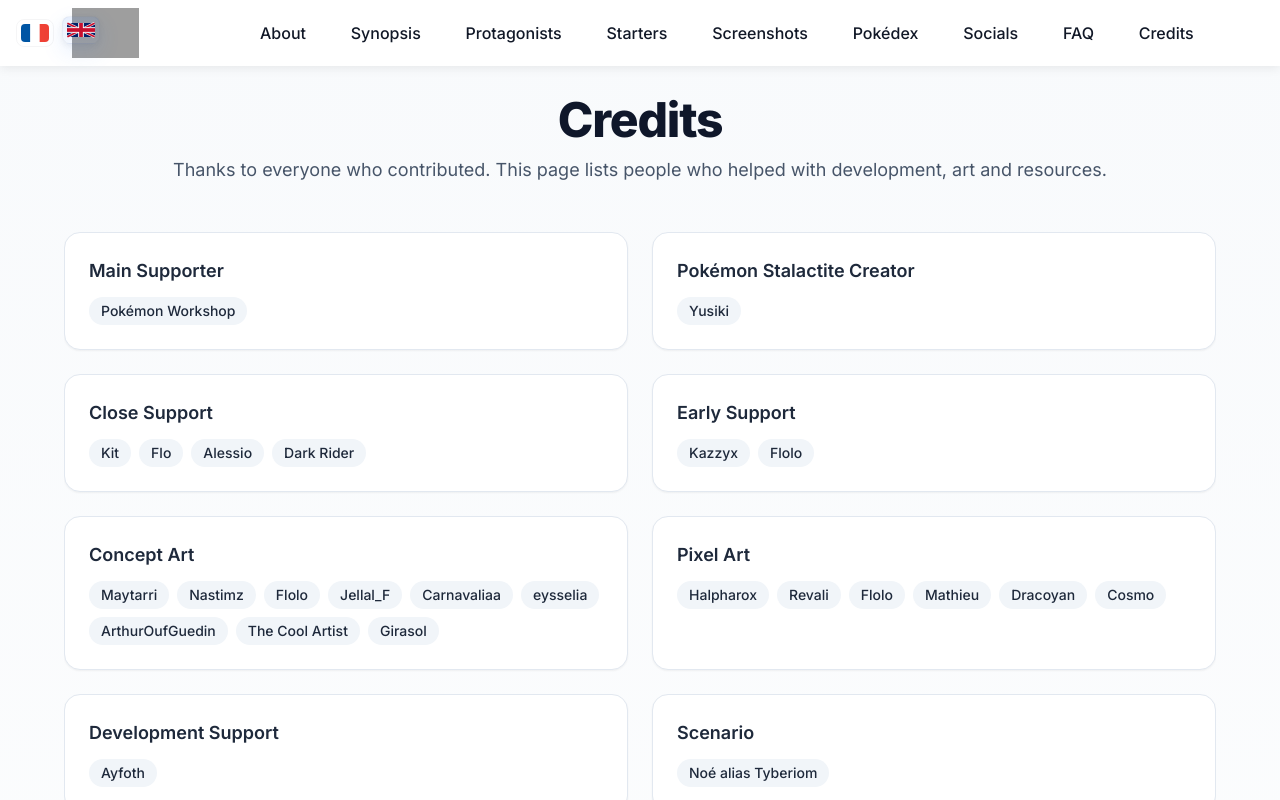
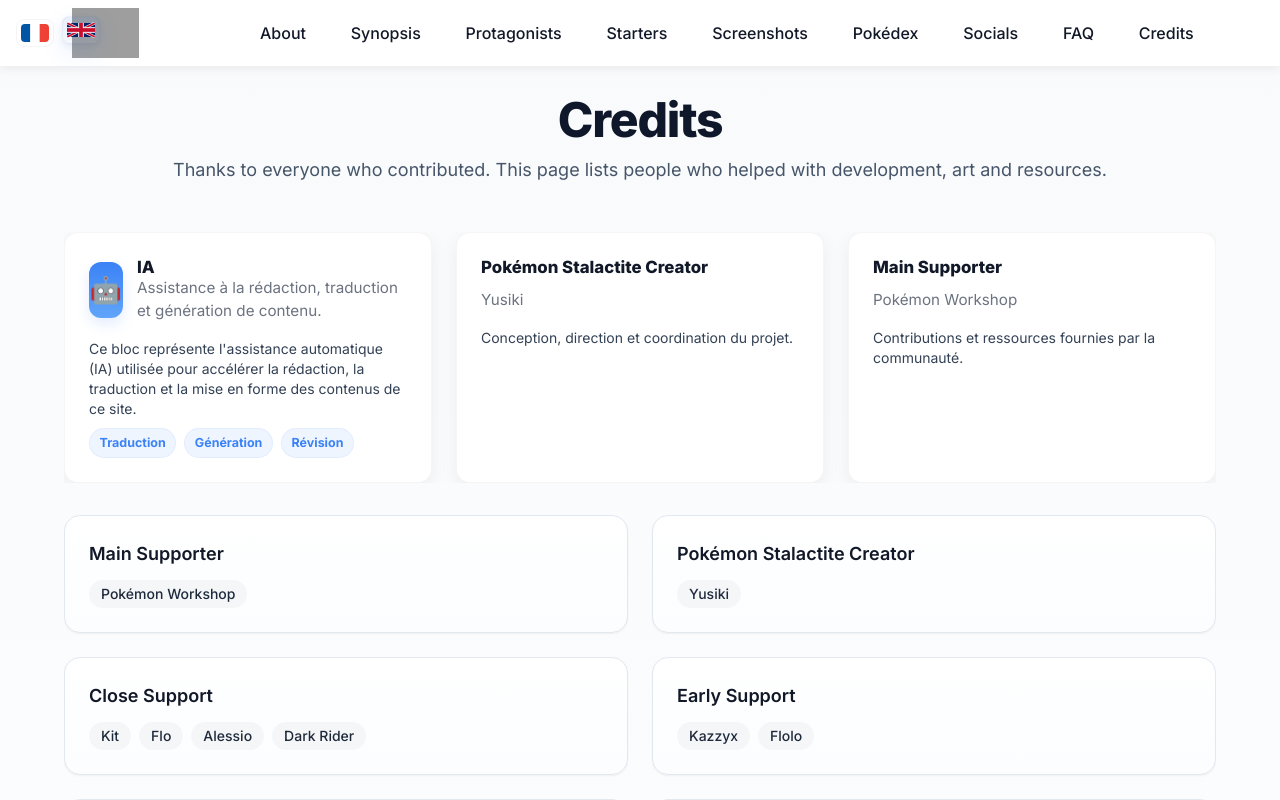
Before and after one commit to Yusiki0/Wiki-stalactite-full, a React (Vite) app: page /en/credits in a window 1280 px wide. Shown: the top 800 px of the page. Built offline with nearby package versions, Linux system fonts and the light colour scheme; grey boxes are pictures that could not be loaded.

Commit message:
Credits fix

```diff
--- a/src/components/CreditsPage.tsx
+++ b/src/components/CreditsPage.tsx
@@ -1,5 +1,6 @@
 import React from 'react';
 import { useIntl } from 'react-intl';
+import '../styles/credits.css';
 
 type CreditGroup = {
   titleKey: string;
@@ -72,8 +73,46 @@ export default function CreditsPage() {
             {intl.formatMessage({ id: 'credits.headerDesc' })}
           </p>
         </header>
+        {/* Featured cards: IA, Creator, Main Supporter */}
+        <section className="featured-grid grid grid-cols-1 md:grid-cols-3 gap-6 mb-8">
+          <article className="credit-card ia-card p-6">
+            <div className="credit-top">
+              <div className="credit-avatar">🤖</div>
+              <div>
+                <h3 className="credit-title">{intl.formatMessage({ id: 'credits.aiTitle', defaultMessage: 'IA' })}</h3>
+                <p className="credit-sub">{intl.formatMessage({ id: 'credits.aiDesc', defaultMessage: "Assistance à la rédaction, traduction et génération de contenu." })}</p>
+              </div>
+            </div>
+            <div className="credit-body">
+              <p className="text-sm text-slate-700">
+                {intl.formatMessage({ id: 'credits.aiNote', defaultMessage: "Ce bloc représente l'assistance automatique (IA) utilisée pour accélérer la rédaction, la traduction et la mise en forme des contenus de ce site." })}
+              </p>
+              <div className="credit-tags">
+                <span className="tag">{intl.formatMessage({ id: 'credits.tag.translation', defaultMessage: 'Traduction' })}</span>
+                <span className="tag">{intl.formatMessage({ id: 'credits.tag.generation', defaultMessage: 'Génération' })}</span>
+                <span className="tag">{intl.formatMessage({ id: 'credits.tag.review', defaultMessage: 'Révision' })}</span>
+              </div>
+            </div>
+          </article>
 
-        {/* Section principale des crédits */}
+          <article className="credit-card p-6">
+            <h3 className="credit-title">{intl.formatMessage({ id: 'credits.creator', defaultMessage: 'Créateur' })}</h3>
+            <p className="credit-sub">Yusiki</p>
+            <div className="credit-body">
+              <p className="text-sm text-slate-700">{intl.formatMessage({ id: 'credits.creatorNote', defaultMessage: "Conception, direction et coordination du projet." })}</p>
+            </div>
+          </article>
+
+          <article className="credit-card p-6">
+            <h3 className="credit-title">{intl.formatMessage({ id: 'credits.mainSupporter', defaultMessage: 'Support principal' })}</h3>
+            <p className="credit-sub">Pokémon Workshop</p>
+            <div className="credit-body">
+              <p className="text-sm text-slate-700">{intl.formatMessage({ id: 'credits.supporterNote', defaultMessage: 'Contributions et ressources fournies par la communauté.' })}</p>
+            </div>
+          </article>
+        </section>
+
+        {/* Section principale des crédits (groupes détaillés) */}
         <section className="grid grid-cols-1 md:grid-cols-2 gap-6 mb-10">
           {credits.map((group) => (
             <article key={group.titleKey} className="bg-white border border-slate-200 rounded-2xl p-6 shadow-sm hover:shadow-md transition-shadow">
--- /dev/null
+++ b/src/styles/credits.css
@@ -0,0 +1,41 @@
+:root{
+  --card-bg: #fff;
+  --muted: #6b7280;
+  --accent: #3b82f6;
+}
+
+.featured-grid{display:grid;grid-template-columns:1fr;gap:1.25rem}
+@media(min-width:768px){.featured-grid{grid-template-columns:1.4fr 1fr 1fr}}
+
+.credit-card{
+  background:var(--card-bg);
+  border-radius:14px;
+  padding:1rem;
+  box-shadow:0 6px 18px rgba(2,6,23,0.06);
+  border:1px solid rgba(15,23,42,0.04);
+  display:flex;
+  flex-direction:column;
+  gap:0.75rem;
+  transition:transform 160ms ease,box-shadow 160ms ease;
+}
+.credit-card:hover{transform:translateY(-6px);box-shadow:0 14px 40px rgba(2,6,23,0.08)}
+
+.credit-top{display:flex;gap:0.9rem;align-items:center}
+.credit-avatar{width:56px;height:56px;border-radius:12px;background:linear-gradient(180deg,var(--accent),#60a5fa);display:flex;align-items:center;justify-content:center;color:white;font-size:26px;box-shadow:0 6px 14px rgba(59,130,246,0.14)}
+.credit-title{font-size:1.05rem;font-weight:800;margin:0;color:var(--color-text)}
+.credit-sub{font-size:0.95rem;color:var(--muted);margin:0}
+
+.credit-body{margin-top:0.25rem}
+.credit-tags{display:flex;gap:0.5rem;margin-top:0.6rem}
+.tag{background:rgba(59,130,246,0.08);color:var(--accent);padding:0.28rem 0.6rem;border-radius:999px;font-weight:700;font-size:0.78rem;border:1px solid rgba(59,130,246,0.08)}
+
+/* make the detailed groups match the general theme */
+article.bg-white{background:linear-gradient(180deg,#ffffff,#fbfdff)}
+article.bg-white h2{color:var(--color-text)}
+article.bg-white ul li{background:rgba(243,244,246,0.7)}
+
+/* responsive tweaks */
+@media (max-width:640px){
+  .credit-avatar{width:48px;height:48px;font-size:22px}
+  .credit-title{font-size:1rem}
+}
```
